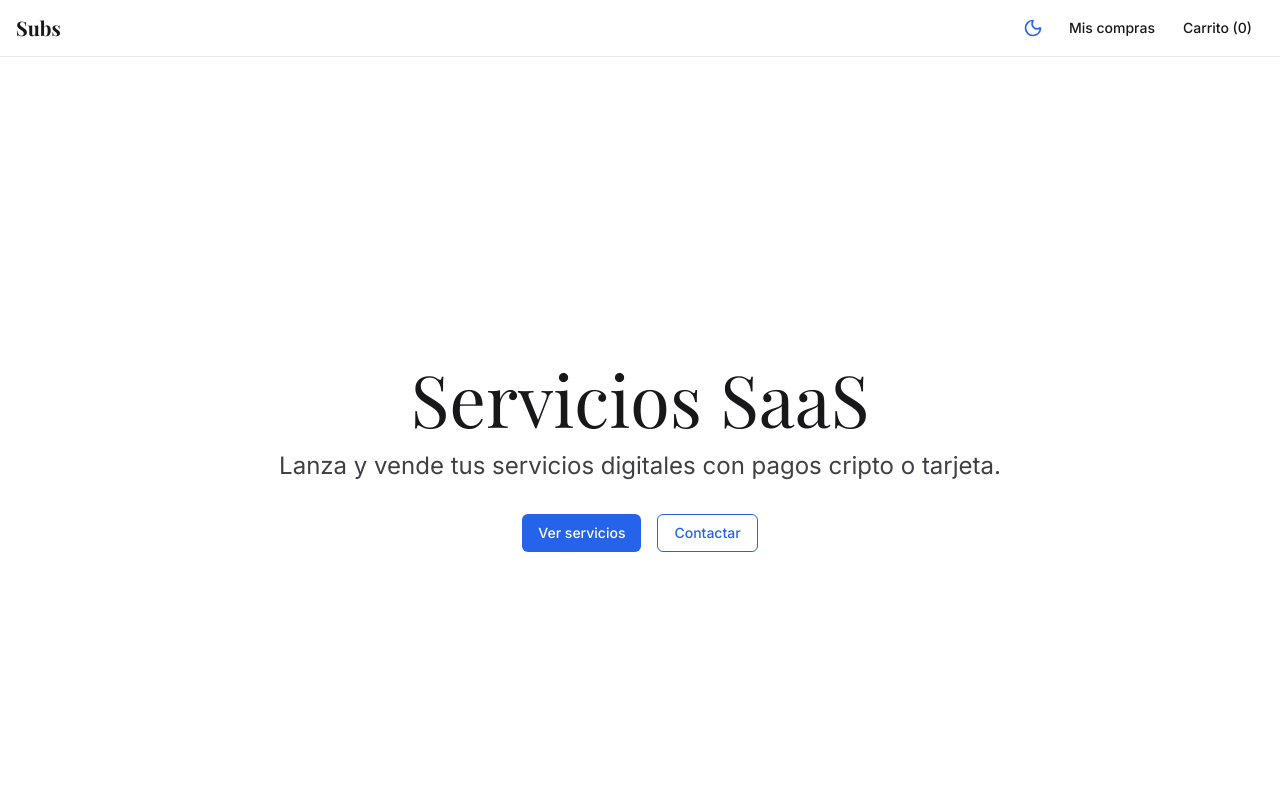
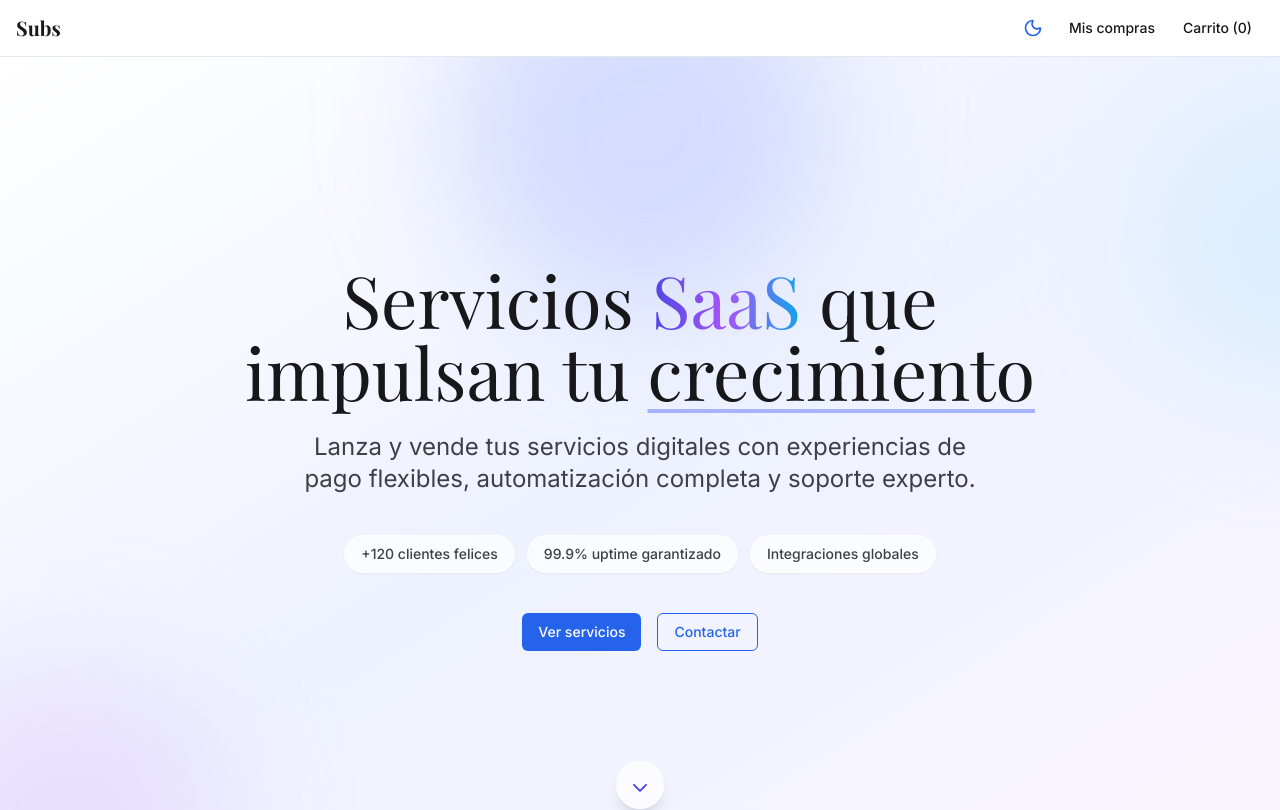
Before and after one commit to adsz17/Subs, a Next.js app: page / in a window 1280 px wide. Shown: the top 810 px of the page. Built offline with nearby package versions, Linux system fonts and the light colour scheme; no server answers; the database is empty; a web font is replaced by a local one.

Commit message:
Enhance hero layout with highlights and scroll cue

```diff
--- a/components/Hero.tsx
+++ b/components/Hero.tsx
@@ -1,21 +1,43 @@
 'use client';
 
 import { motion } from 'framer-motion';
+import { ChevronDown } from 'lucide-react';
+
+import { HighlightBadge } from '@/components/LogoCloud';
 import { Button } from '@/components/ui/button';
 
 export function Hero() {
+  const highlights = [
+    { id: 'clients', label: '+120 clientes felices' },
+    { id: 'uptime', label: '99.9% uptime garantizado' },
+    { id: 'integrations', label: 'Integraciones globales' },
+  ];
+
   return (
-    <section className="flex min-h-screen flex-col items-center justify-center text-center">
+    <section className="relative isolate flex min-h-screen flex-col items-center justify-center overflow-hidden bg-gradient-to-br from-white via-indigo-50 to-purple-50 px-6 py-24 text-center">
+      <div className="pointer-events-none absolute inset-0 -z-10">
+        <div className="absolute -top-32 left-1/2 h-96 w-96 -translate-x-1/2 rounded-full bg-indigo-300/40 blur-3xl" />
+        <div className="absolute bottom-[-8rem] left-[-6rem] h-80 w-80 rounded-full bg-purple-300/30 blur-3xl" />
+        <div className="absolute right-[-10rem] top-12 h-72 w-72 rounded-full bg-sky-200/40 blur-3xl" />
+      </div>
       <motion.div
         initial={{ opacity: 0, y: 20 }}
         animate={{ opacity: 1, y: 0 }}
         transition={{ duration: 0.6 }}
-        className="px-4"
+        className="relative z-10 mx-auto max-w-4xl text-balance"
       >
-        <h1 className="mb-4 font-serif text-5xl md:text-7xl">Servicios SaaS</h1>
-        <p className="mb-8 mx-auto max-w-prose text-lg text-zinc-700 md:text-2xl">
-          Lanza y vende tus servicios digitales con pagos cripto o tarjeta.
+        <h1 className="mb-6 font-serif text-5xl leading-tight text-zinc-900 md:text-7xl">
+          Servicios <span className="bg-gradient-to-r from-indigo-600 via-purple-500 to-sky-500 bg-clip-text text-transparent">SaaS</span>{' '}
+          que impulsan tu <span className="underline decoration-indigo-300 decoration-4 underline-offset-8">crecimiento</span>
+        </h1>
+        <p className="mx-auto mb-10 max-w-2xl text-lg text-zinc-700 md:text-2xl">
+          Lanza y vende tus servicios digitales con experiencias de pago flexibles, automatización completa y soporte experto.
         </p>
+        <div className="mb-10 flex flex-wrap items-center justify-center gap-3">
+          {highlights.map((item) => (
+            <HighlightBadge key={item.id}>{item.label}</HighlightBadge>
+          ))}
+        </div>
         <div className="flex flex-col items-stretch gap-4 sm:flex-row sm:justify-center">
           <Button asChild className="w-full sm:w-auto">
             <a href="#servicios">Ver servicios</a>
@@ -25,6 +47,21 @@
           </Button>
         </div>
       </motion.div>
+      <motion.a
+        href="#servicios"
+        initial={{ opacity: 0, y: 20 }}
+        animate={{ opacity: 1, y: 0 }}
+        transition={{ delay: 0.6, duration: 0.6 }}
+        className="absolute bottom-12 inline-flex h-12 w-12 items-center justify-center rounded-full border border-white/60 bg-white/70 text-indigo-600 shadow-lg backdrop-blur hover:border-indigo-200 hover:text-indigo-500"
+        aria-label="Desplazarse a servicios"
+      >
+        <motion.span
+          animate={{ y: [0, 6, 0] }}
+          transition={{ duration: 1.8, repeat: Infinity, ease: 'easeInOut' }}
+        >
+          <ChevronDown className="h-6 w-6" />
+        </motion.span>
+      </motion.a>
     </section>
   );
 }
--- a/components/LogoCloud.tsx
+++ b/components/LogoCloud.tsx
@@ -1,22 +1,37 @@
-import { prisma } from '@/lib/db';
+import type { ReactNode } from 'react';
+
 import { unstable_noStore as noStore } from 'next/cache';
 import Image from 'next/image';
 
+type HighlightBadgeProps = {
+  children: ReactNode;
+};
+
+export function HighlightBadge({ children }: HighlightBadgeProps) {
+  return (
+    <div className="flex items-center gap-2 rounded-full border border-white/60 bg-white/70 px-4 py-2 text-sm font-medium text-zinc-700 shadow-sm backdrop-blur">
+      {children}
+    </div>
+  );
+}
+
 export async function LogoCloud() {
   noStore();
+  const { prisma } = await import('@/lib/db');
   const logos = await prisma.logo.findMany({ orderBy: { createdAt: 'desc' } });
   return (
     <section className="mx-auto max-w-7xl px-4 pt-[var(--section-pt)] pb-[var(--section-pb)]">
       <div className="flex flex-wrap items-center justify-center gap-6 opacity-70">
         {logos.map((l) => (
+          <HighlightBadge key={l.id}>
             <Image
-            key={l.id}
               src={l.imageUrl}
               alt="Logo"
               width={160}
               height={40}
               className="h-10 w-auto"
             />
+          </HighlightBadge>
         ))}
         {logos.length === 0 && <p>No hay logos disponibles.</p>}
       </div>
```
Lines whose indentation alone changed are shown as unchanged.
